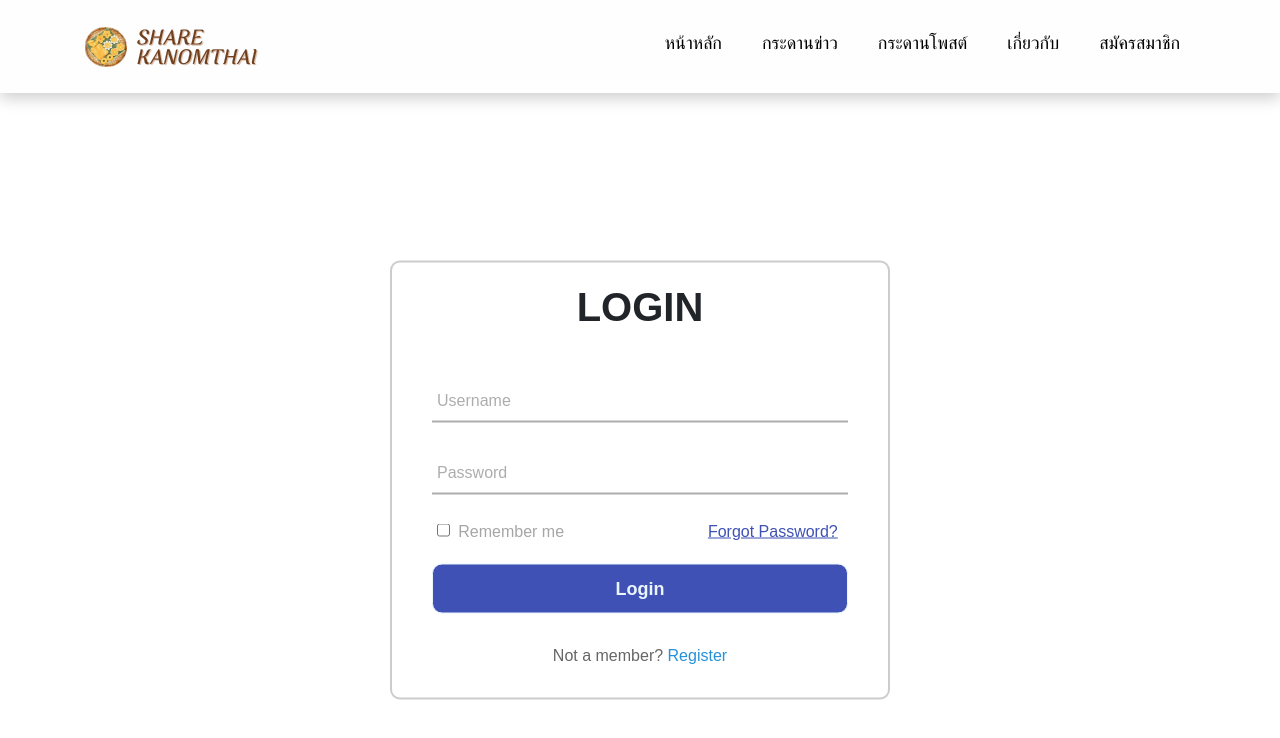
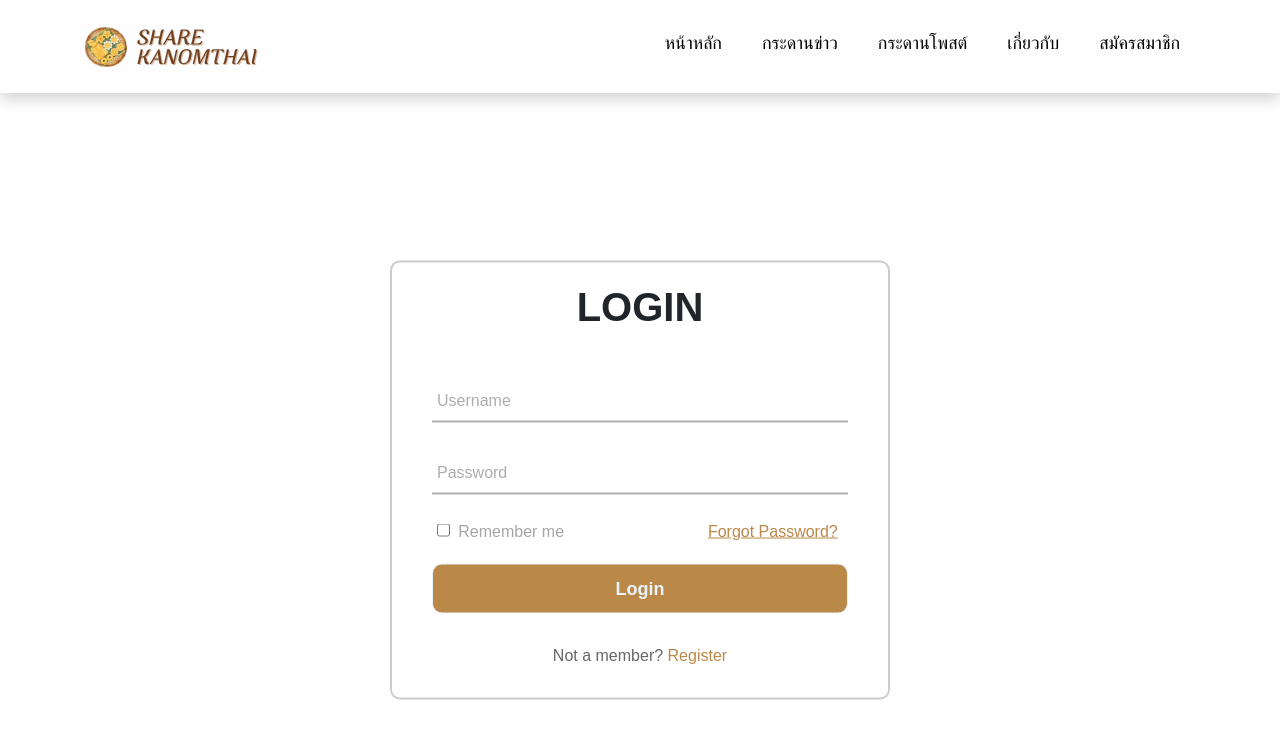
Before and after one commit to bagayado65/kanomthai, a React (Create React App) app: page /registers in a window 1280 px wide. Shown: the top 738 px of the page. Built offline with nearby package versions, Linux system fonts and the light colour scheme.

Commit message:
up color

```diff
--- a/src/pages/RegistersStyle.css
+++ b/src/pages/RegistersStyle.css
@@ -79,13 +79,13 @@ form .txt_field{
   left: 0;
   width: 0%;
   height: 2px;
-  background: #2691d9;
+  background: #ba8847;
   transition: .5s;
 }
 .txt_field input:focus ~ label,
 .txt_field input:valid ~ label{
   top: -5px;
-  color: #2691d9;
+  color: #ba8847;
 }
 .txt_field input:focus ~ span::before,
 .txt_field input:valid ~ span::before{
@@ -104,13 +104,13 @@ form .txt_field{
     padding-right: 35%;
 }
 .pass a{
-    color: #3f51b5;
+    color: #ba8847;
 }
 input[type="submit"]{
   width: 100%;
   height: 50px;
   border: 1px solid;
-  background: #3f51b5;
+  background: #ba8847;
   border-radius: 10px;
   font-size: 18px;
   color: #e9f4fb;
@@ -119,7 +119,7 @@ input[type="submit"]{
   outline: none;
 }
 input[type="submit"]:hover{
-  border-color: #2691d9;
+  border-color: #ba8847;
   transition: .5s;
 }
 .signup_link{
@@ -129,7 +129,7 @@ input[type="submit"]:hover{
   color: #666666;
 }
 .signup_link a{
-  color: #2691d9;
+  color: #ba8847;
   text-decoration: none;
 }
 .signup_link a:hover{
```
